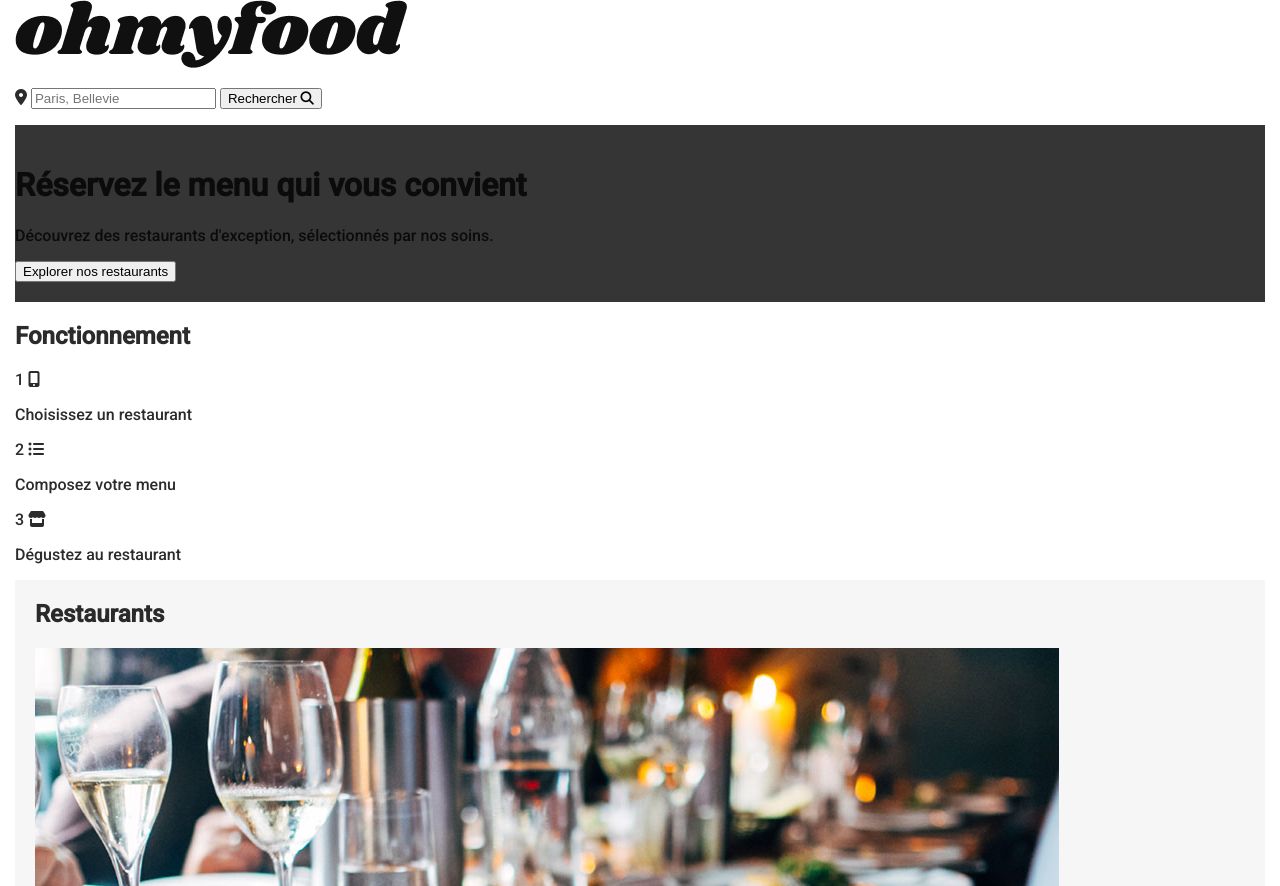
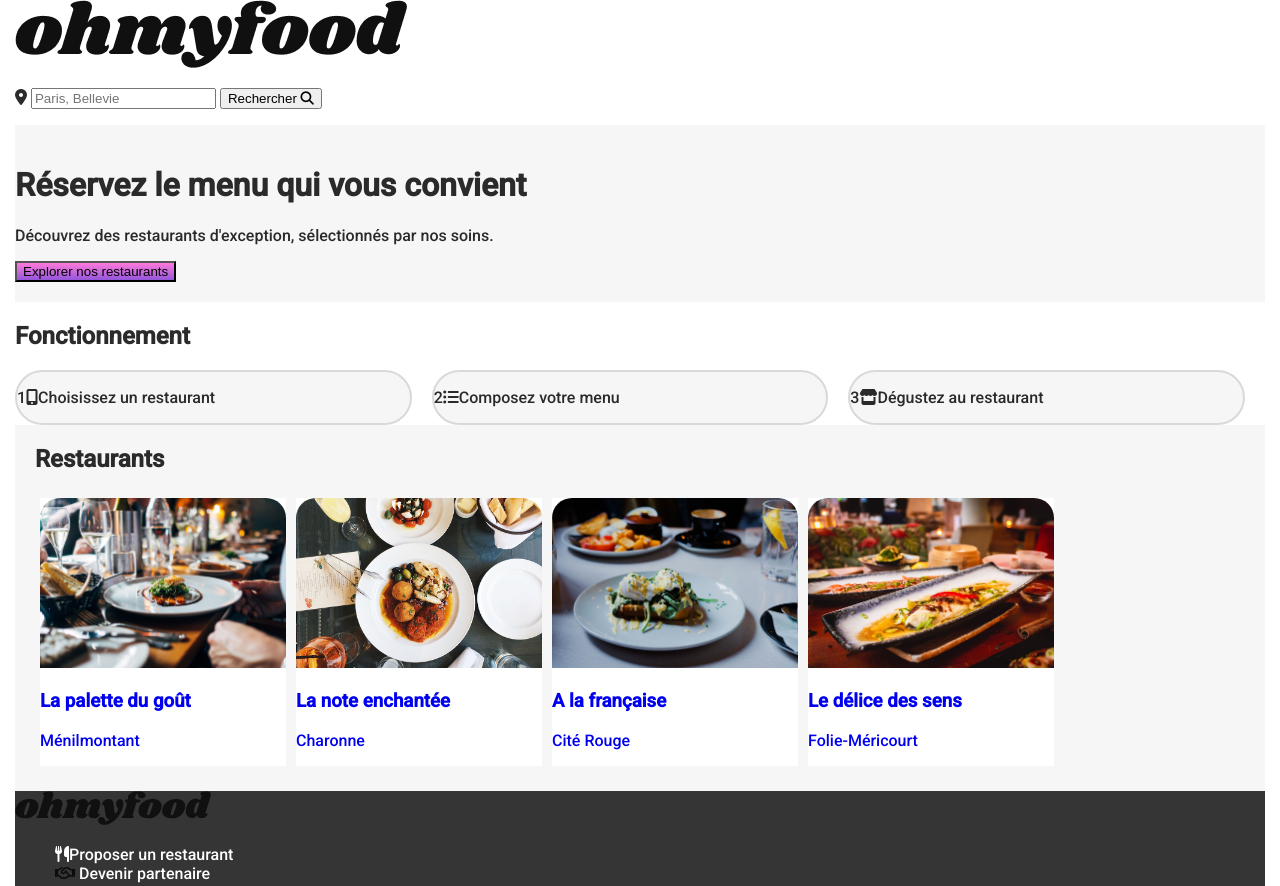
Before and after one commit to karineclaude/KarineClaude_3_17042021, a website: page index.html in a window 1280 px wide. Shown: the top 886 px of the page. Drawn offline with Linux system fonts and the light colour scheme.

Commit message:
changements css page desktop

```diff
--- a/index.html
+++ b/index.html
@@ -13,11 +13,10 @@
 <body>
     <!-- Header -->
     <header>
-        <div class="logo">
             <a href="#">
                 <img src="public/images/logo/ohmyfood.png" alt="logo Oh my Food" />
             </a>
-        </div>
+    </header>
         <div class="city-search">
             <form method="post" action="traitement.php">
                 <p>
@@ -34,13 +33,13 @@
             <h1>Réservez le menu qui vous convient</h1>
             <p>Découvrez des restaurants d'exception, sélectionnés par nos soins.</p>
             </h1>
-            <button class="button" type="button">
+            <button class="btn" type="button">
                 <span>Explorer nos restaurants</span>
             </button>
         </div>
-    </header>
 
-    <section>
+
+    <section class="working">
         <h2>Fonctionnement</h2>
         <div class="steps-list">
             <div class="choice-restaurant">
@@ -131,8 +130,7 @@
         </a>
         <ul>
             <li>
-                <i class="fas fa-utensils"></i>
-                <a href="#proposer-restaurant"> Proposer un restaurant</a>
+                <a href="#proposer-restaurant"> <i class="fas fa-utensils"></i>Proposer un restaurant</a>
             </li>
             <li>
                 <i class="far fa-handshake"></i>
--- a/sass/Base/_base.scss
+++ b/sass/Base/_base.scss
@@ -6,3 +6,7 @@ body{
     box-sizing: border-box;
     display: block;
 }
+
+a {
+    text-decoration: none;
+}
--- a/sass/Layout/_container.scss
+++ b/sass/Layout/_container.scss
@@ -1,3 +1,40 @@
+.steps-list {
+    display:flex;
+    align-items: flex-start;
+    flex-wrap: nowrap;
+
+    @media only screen and (max-width: 767px) {
+        flex-direction: column;
+    }
+
+}
+
+
+.choice-restaurant {
+    display:flex;
+    width: 33%;
+    border: 2px #d9d9d9 solid;
+    margin-right: 20px;
+    border-radius: 30px;
+    align-items: center;
+    cursor: pointer;
+    background: $fond;
+
+    &:hover {
+        transition: 0.5s;
+        background: #f5edff ;
+        border: none;
+        border: 2px solid;
+    }
+
+}
+
+.restaurants-list {
+    display:flex;
+    align-items: flex-start;
+    flex-wrap: nowrap;
+}
+
 .restaurants{
     display: flex;
     flex-direction: column;
@@ -5,3 +42,18 @@
     padding-bottom: 20px;
     background-color: $fond;
 }
+
+.restaurant-card {
+    background: white;
+    width: 20%;
+    margin: 5px;
+
+    img {
+        object-fit: cover;
+        width: 100%;
+        border-radius: 20px 20px 0 0 ;
+        height: 170px ;
+    }
+
+
+}
--- a/sass/Layout/_footer.scss
+++ b/sass/Layout/_footer.scss
@@ -1,9 +1,18 @@
 footer {
-    background-color: $footer;
+    background-color: $background-footer;
+
+
+    ul {
+        list-style-type: none;
+
+    }
+    a {
+    text-decoration: none;
     color: white;
+    &:hover {
+        color: #9356DC;
+    }
 
-    a {
-        list-style-type: none;
-        text-decoration: none;
     }
+
 }
--- a/sass/Layout/_header.scss
+++ b/sass/Layout/_header.scss
@@ -1,4 +1,8 @@
 .index-header {
     padding: 20px 0;
-    background-color: $header-color;
+    background: $fond;
 }
+
+.btn {
+    background: $btn-background;
+}
--- a/sass/Utils/_variables.scss
+++ b/sass/Utils/_variables.scss
@@ -2,5 +2,6 @@ $primary-color: rgba(5, 4, 4, 0.842);
 $bouton-vert: #99E2D0;
 $fonctionnement-violet :#9356DC;
 $ombre: #b1b1b14b;
-$header-color: #e05252;
-$footer-color: #353535;
+$fond: #f6f6f6;
+$background-footer: #353535;
+$btn-background: linear-gradient(#FF79DA, #9356DC);
--- a/sass/main.scss
+++ b/sass/main.scss
@@ -7,3 +7,4 @@
 @import "./Components/buttons";
 @import "./Layout/header";
 @import "./Layout/container";
+@import "./Layout/footer";
```
Also changed, not shown: sass/main.css, 1 other file.
